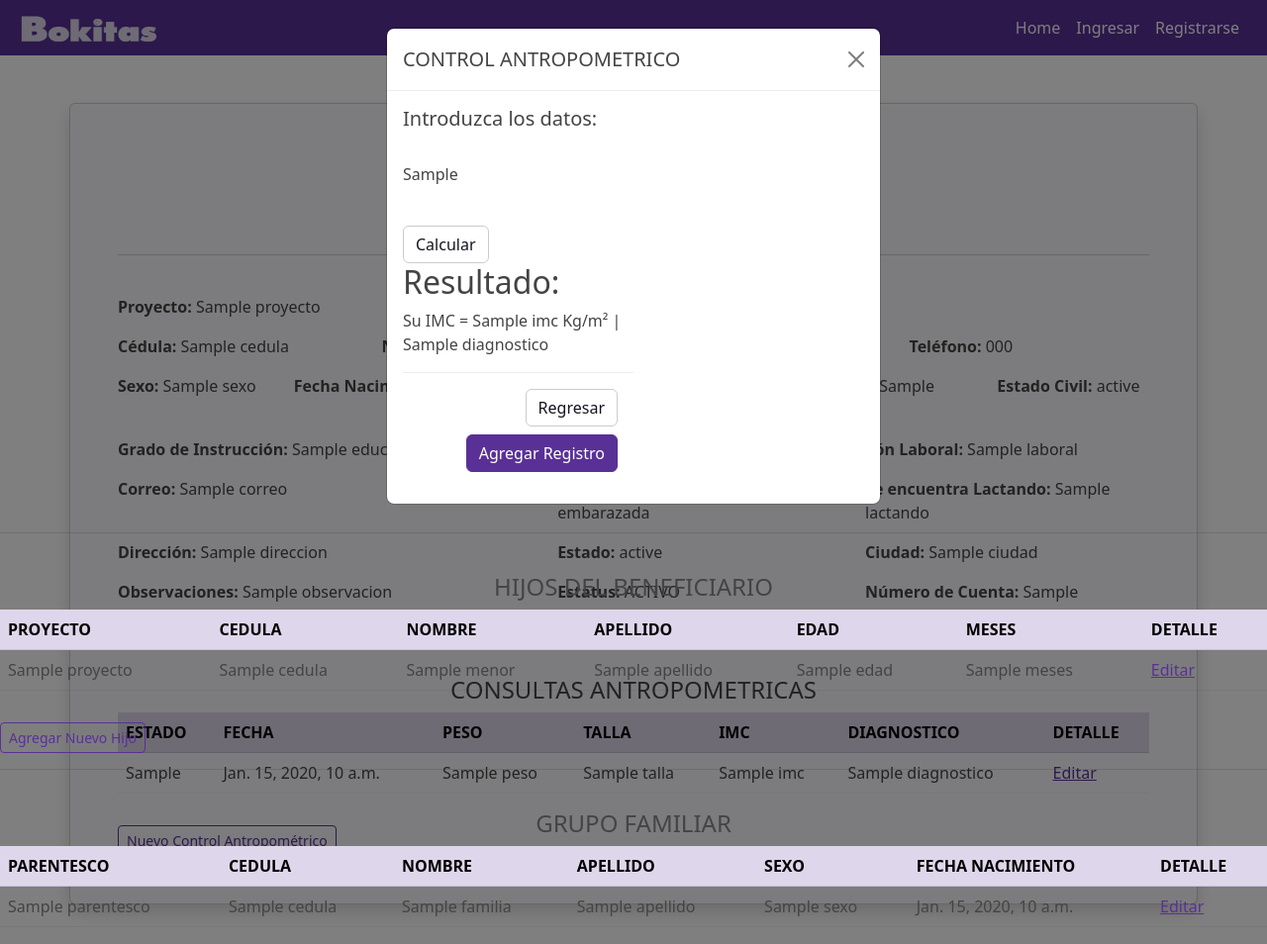
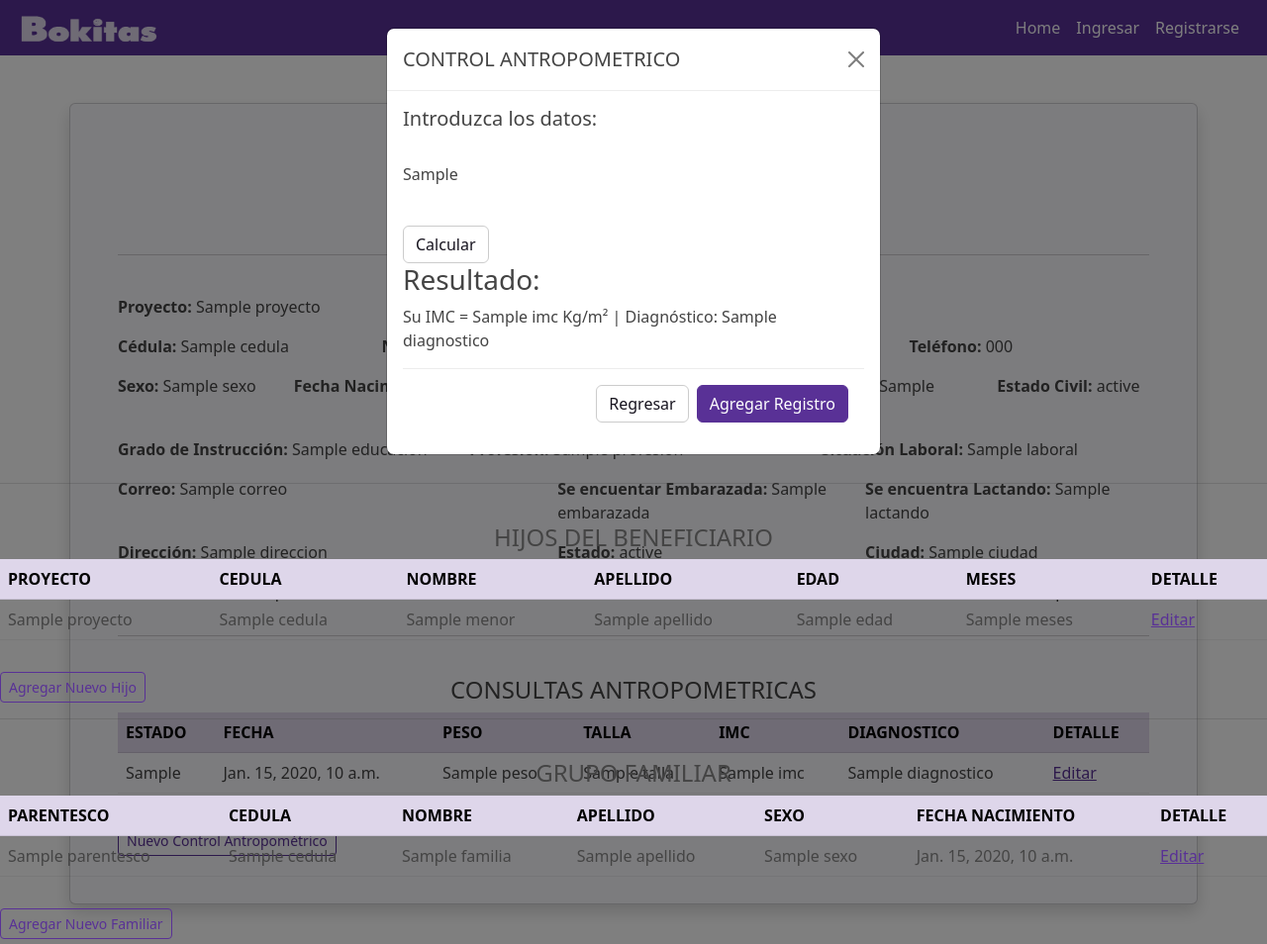
Before and after one commit to aerocaracas/Proyecto-Bokitas, a Django app: template beneficiario/templates/beneficiario_detalle.html in a window 1280 px wide, after a click on "Nuevo Control Antropométrico". Shown: the top 954 px of the page at 99% size. Run offline with Django 5.2, Linux system fonts and the light colour scheme; the template is opened without the code that fills it: most values are stand-ins (such as "Sample title", 1, 10 or a date in 2020); some libraries are stand-ins or nearby versions.

Commit message:
update 23-03-24 2
update 23-03-24 2

```diff
--- a/beneficiario/templates/beneficiario_detalle.html
+++ b/beneficiario/templates/beneficiario_detalle.html
@@ -184,9 +184,9 @@
                     </form>
 
                     <!-- {% if imc %} -->
-                        <div class="col-md-6 col-sm-12 col-xs-12">
-                            <h2> Resultado: </h2>
-                            <p> Su IMC = {{imc}} Kg/m² | {{diagnostico}}</p>
+                        <div>
+                            <h3> Resultado: </h3>
+                            <p> Su IMC = {{imc}} Kg/m² | Diagnóstico: {{diagnostico}}</p>
                         <div>
                     <!-- {% endif %} -->
                 </div>
```
Also changed, not shown: beneficiario/views.py (+1 -7 lines).
